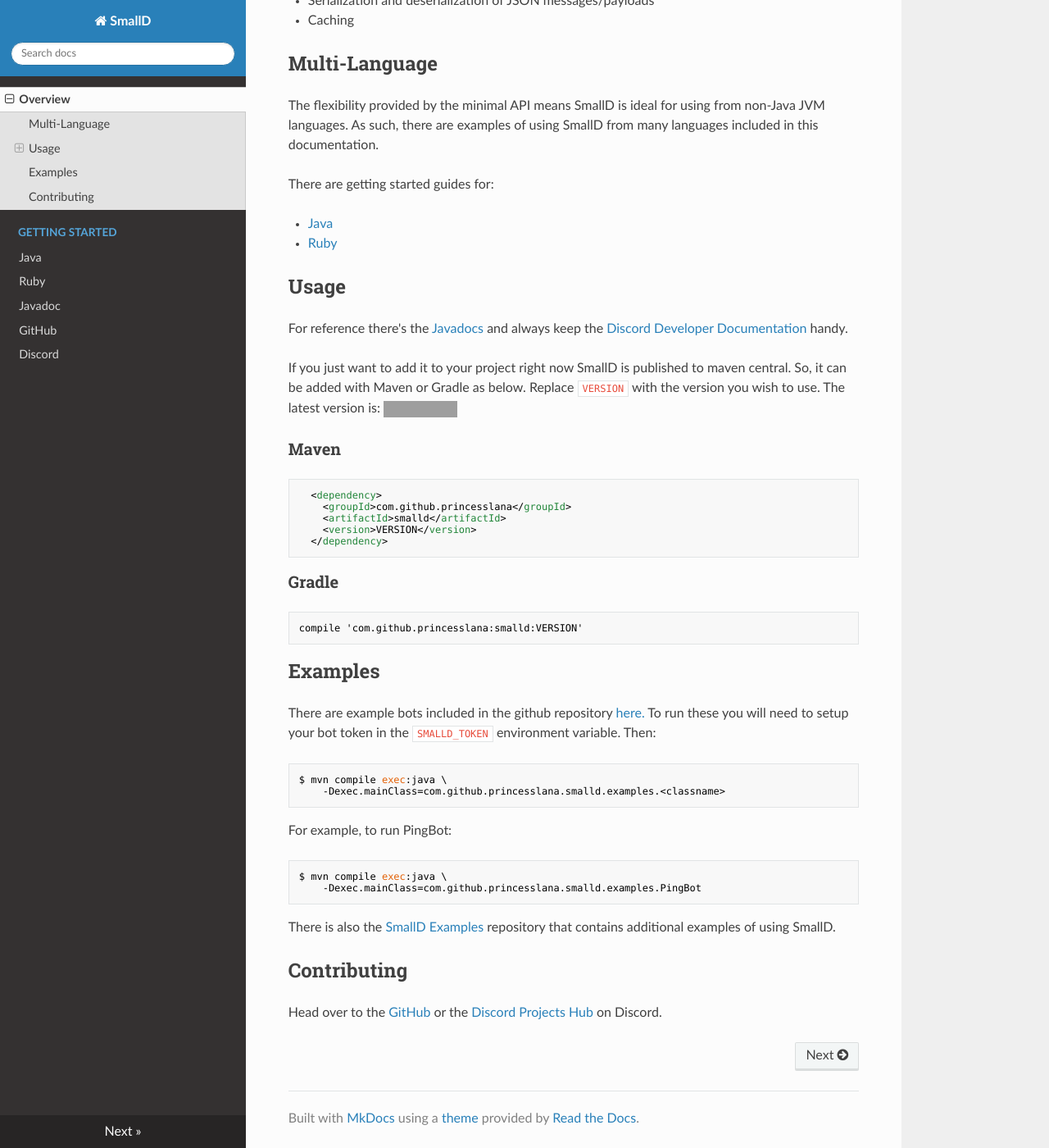
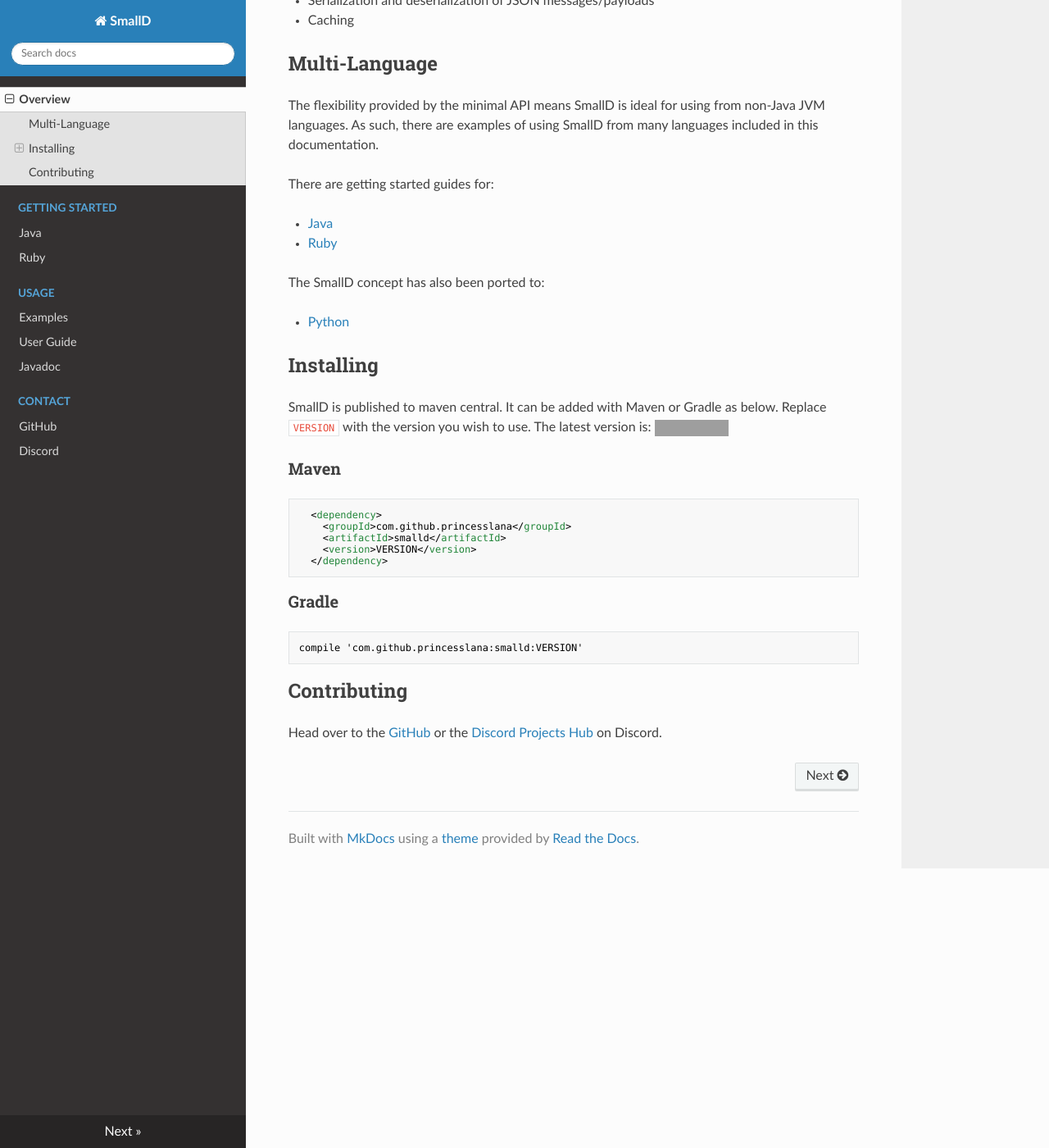
Before and after one commit to princesslana/smalld, an MkDocs documentation site: the page built from docs/index.md, in a window 1280 px wide and 1400 px high, scrolled down 483 px. Shown: the whole window at 82% size. Built offline with MkDocs 1.6.1, drawn with Linux system fonts in a browser that asks for light colours; nearby versions of some CDN libraries; grey boxes are pictures that could not be loaded.

Commit message:
📖 DOC: Add user guide. Refresh other docs as needed

````diff
--- a/docs/index.md
+++ b/docs/index.md
@@ -28,13 +28,14 @@ There are getting started guides for:
 * [Java](getting_started/java.md)
 * [Ruby](getting_started/ruby.md)
 
-## Usage
+The SmallD concept has also been ported to:
 
-For reference there's the [Javadocs](https://www.javadoc.io/doc/com.github.princesslana/smalld) and
-always keep the [Discord Developer Documentation](https://discord.com/developers/docs/intro) handy.
+* [Python](https://github.com/princesslana/smalld.py)
 
-If you just want to add it to your project right now SmallD is published to maven central.
-So, it can be added with Maven or Gradle as below.
+## Installing
+
+SmallD is published to maven central.
+It can be added with Maven or Gradle as below.
 Replace `VERSION` with the version you wish to use.
 The latest version is: ![Maven Central](https://img.shields.io/maven-central/v/com.github.princesslana/smalld.svg)
 
@@ -54,28 +55,6 @@ The latest version is: ![Maven Central](https://img.shields.io/maven-central/v/c
 compile 'com.github.princesslana:smalld:VERSION'
 ```
 
-## Examples
-
-There are example bots included in the github repository
-[here.](https://github.com/princesslana/smalld/tree/master/src/main/java/com/github/princesslana/smalld/examples)
-To run these you will need to setup your bot token in the `SMALLD_TOKEN` environment variable.
-Then:
-
-```bash
-$ mvn compile exec:java \
-    -Dexec.mainClass=com.github.princesslana.smalld.examples.<classname>
-```
-
-For example, to run PingBot:
-
-```bash
-$ mvn compile exec:java \
-    -Dexec.mainClass=com.github.princesslana.smalld.examples.PingBot
-```
-
-There is also the [SmallD Examples](https://github.com/princesslana/smalld-examples) repository
-that contains additional examples of using SmallD.
-
 ## Contributing
 
 Head over to the [GitHub](https://github.com/princesslana/smalld) or the
--- a/mkdocs.yml
+++ b/mkdocs.yml
@@ -9,6 +9,10 @@ nav:
   - "Getting Started":
     - Java: getting_started/java.md
     - Ruby: getting_started/ruby.md
-  - Javadoc: https://www.javadoc.io/doc/com.github.princesslana/smalld
-  - GitHub: https://github.com/princesslana/smalld
-  - Discord: https://discord.gg/3aTVQtz
+  - Usage:
+    - Examples: examples.md
+    - "User Guide": user_guide.md
+    - Javadoc: https://www.javadoc.io/doc/com.github.princesslana/smalld
+  - Contact:
+    - GitHub: https://github.com/princesslana/smalld
+    - Discord: https://discord.gg/3aTVQtz
````
Also changed, not shown: docs/examples.md (added, +36 -0 lines), docs/getting_started/ruby.md (+1 -1 lines), docs/user_guide.md (added, +87 -0 lines).
